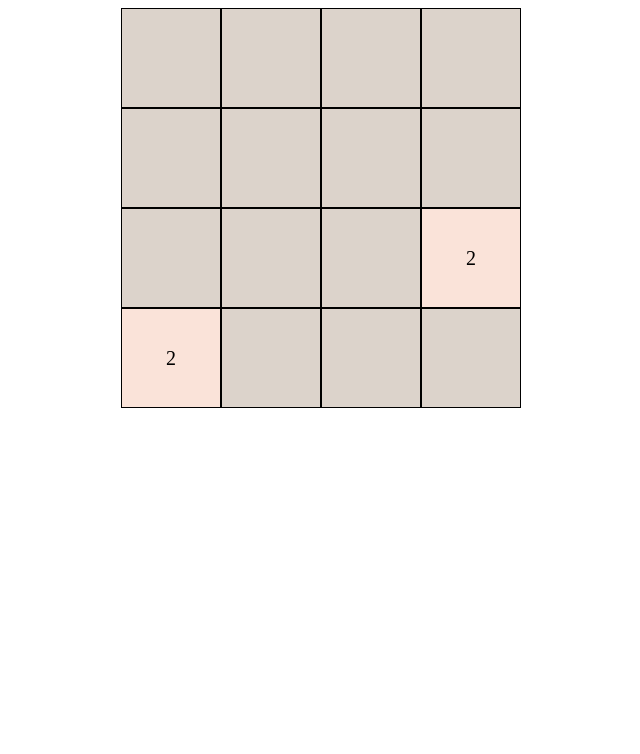
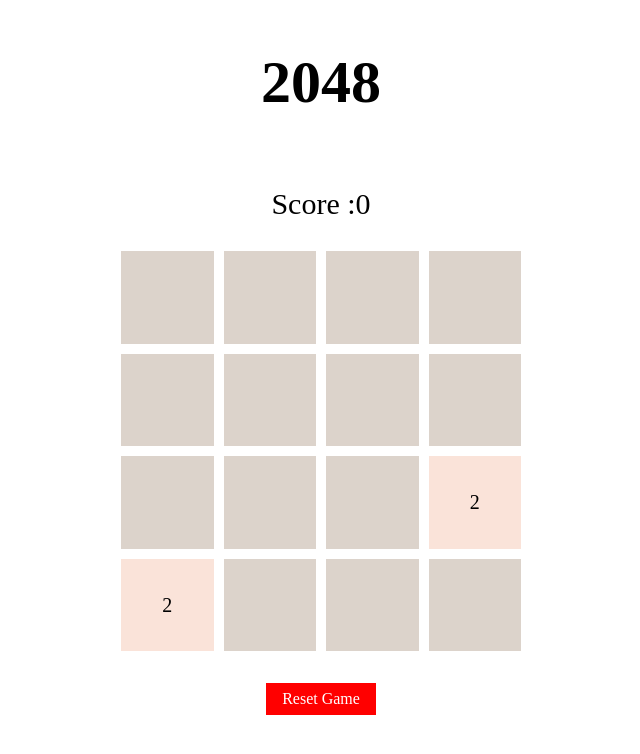
Before and after one commit to CS455-210241-211036/CS455_2048_game, a plain HTML site: page index.html in a window 1280 px wide. Shown: the whole page, without its empty margins (319-959 px from the left). Drawn offline with Linux system fonts and the light colour scheme.

Commit message:
adding name and title on webpage

```diff
--- a/index.html
+++ b/index.html
@@ -7,6 +7,14 @@
     <link rel="stylesheet" href="style.css" />
 </head>
 <body>
+    <div class="game">
+    <div class="score">
+        <h1>2048</h1>
+    </div>
+    <div class="score">
+        <p class="score-name">Score :  </p>
+        <p class="score-value">0</p>
+    </div>
         <div class="grid-container">
             <div class="grid-item">
                 <p id="1"></p>
@@ -58,6 +66,9 @@
             </div>
 
         </div>
+        <p> </p>
+        <button class="reset-btn">Reset Game</button>
+    </div>
     <script src="./script.js"></script>
 </body>
 </html>
--- a/style.css
+++ b/style.css
@@ -3,8 +3,26 @@ body {
 	color: black;
 
 }
+.game{
+    display: flex;
+    flex-direction: column;
+    align-items: center;
+    justify-content: center;
+}
+.game-name{
+    font-size: 20px;
+    font-weight: 300;
+
+}
+.score{
+    padding: 0px 16px;
+    display: flex;
+    font-size: 30px;
+    font-weight: 300;
+}
 .grid-container {
     display: grid;
+    gap: 10px;
     grid-template-columns: repeat(4, 1fr);
     grid-template-rows: repeat(4, 1fr);
     width: 400px;
@@ -14,9 +32,16 @@ body {
 
 .grid-item {
     background-color: white;
-    border: 1px solid black;
     display: flex;
     align-items: center;
     justify-content: center;
     font-size: 20px;
 }
+.reset-btn {
+    all: unset;
+    padding: 6px 16px;
+    background: red;
+    height : 20px;
+    color: white;
+    font-weight: 500;
+  }
```
Lines whose indentation alone changed are shown as unchanged.
